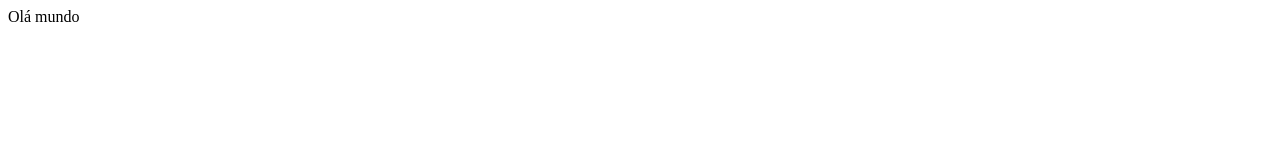
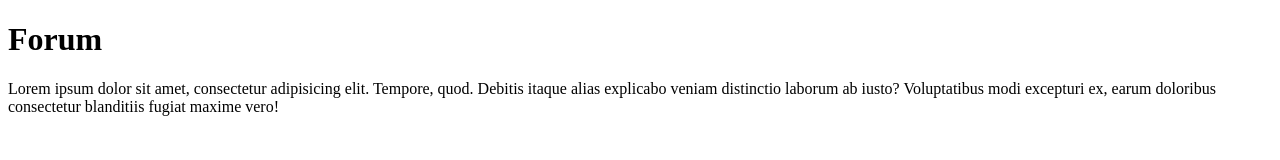
Before and after one commit to Sr-Okami/Forum, a plain HTML site: page index.html in a window 1280 px wide. Drawn offline with Linux system fonts and the light colour scheme.

Commit message:
estrutura

```diff
--- a/index.html
+++ b/index.html
@@ -6,6 +6,13 @@
     <title>Document</title>
 </head>
 <body>
-    Olá mundo
+    <header>
+        <h1>Forum</h1>
+    </header>
+    <main>
+        <section>
+            <p>Lorem ipsum dolor sit amet, consectetur adipisicing elit. Tempore, quod. Debitis itaque alias explicabo veniam distinctio laborum ab iusto? Voluptatibus modi excepturi ex, earum doloribus consectetur blanditiis fugiat maxime vero!</p>
+        </section>
+    </main>
 </body>
 </html>
```
